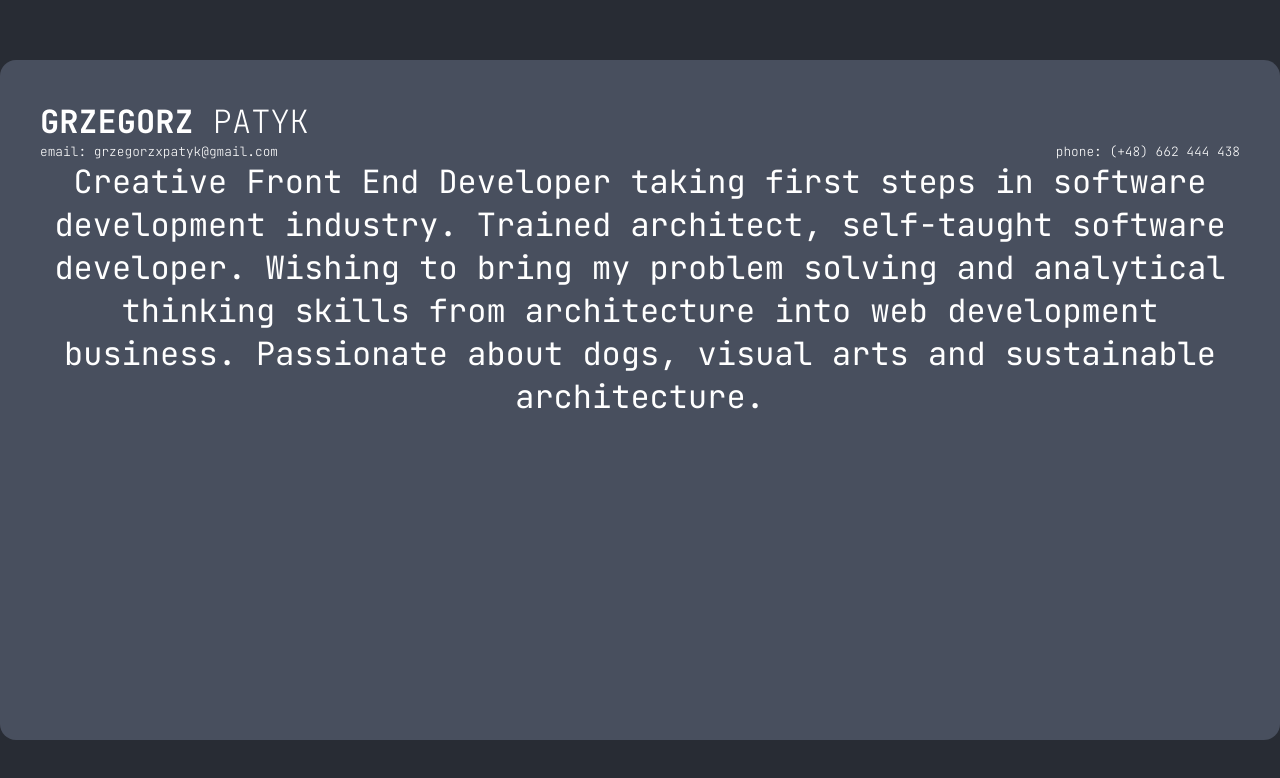
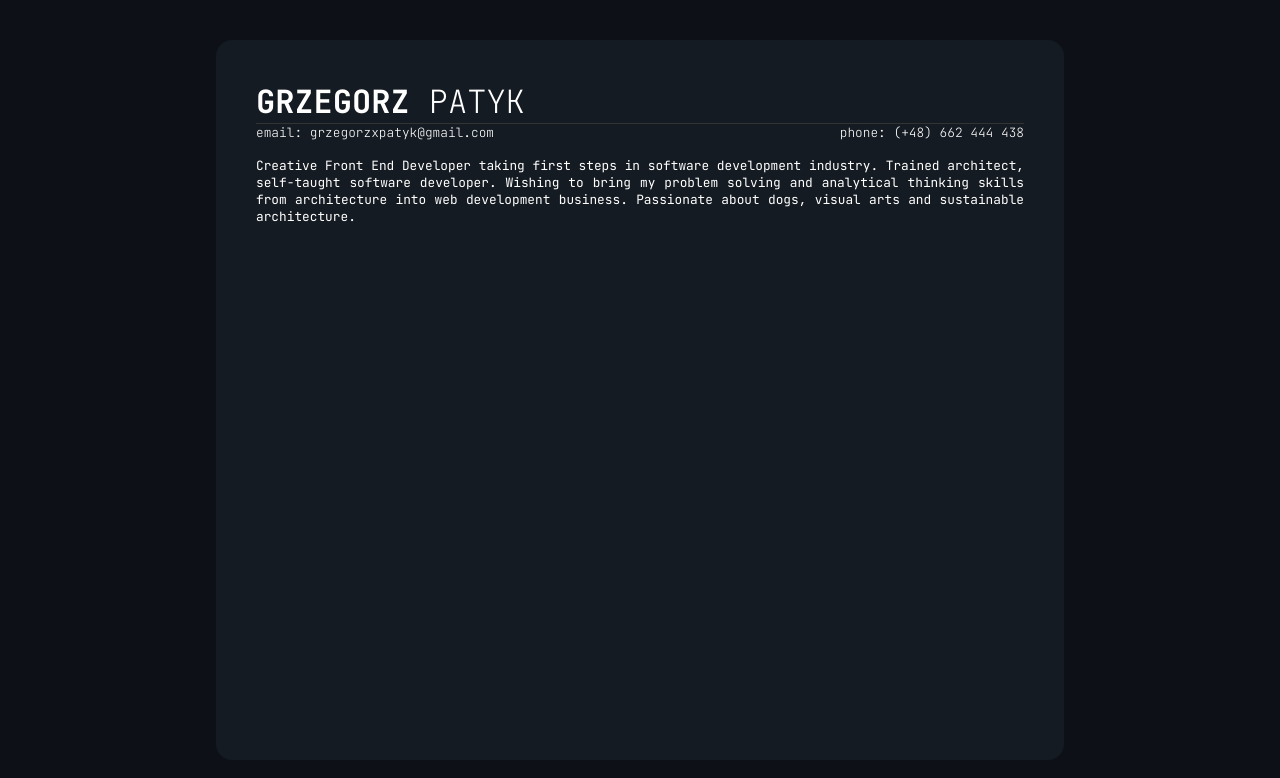
Before and after one commit to grzegorzxpatyk/my-resume, a React (Create React App) app: page / in a window 1280 px wide. Shown: the top 778 px of the page. Built offline with nearby package versions, Linux system fonts and the light colour scheme.

Commit message:
changes in styling

```diff
--- a/src/App.scss
+++ b/src/App.scss
@@ -2,11 +2,11 @@
 @import './scss/_fonts';
 
 .App {
-    text-align: center;
+    color: $primaryFontColor;
 }
 
 .App-header {
-    background-color: $background;
+    background-color: $primary;
     min-height: 100vh;
     display: flex;
     flex-direction: column;
@@ -14,13 +14,5 @@
     justify-content: center;
     font-size: 2rem;
     color: white;
-    font-family: $primary-font-family;
+    font-family: $primaryFontFamily;
 }
-
-@media print {
-    body {
-        width: 21cm;
-        height: 29.7cm;
-        padding: 30mm 45mm 30mm 45mm;
-    }
-}
--- a/src/Bio.scss
+++ b/src/Bio.scss
@@ -5,6 +5,7 @@
 .full-name {
     text-transform: uppercase;
     text-align: left;
+    border-bottom: 1px solid #333;
 }
 
 .first-name {
@@ -25,4 +26,10 @@
     display: flex;
     flex-direction: row;
     justify-content: space-between;
+    margin-bottom: 1rem;
 }
+
+.about {
+    font-size: 0.8rem;
+    text-align: justify;
+}
--- a/src/Resume.scss
+++ b/src/Resume.scss
@@ -1,11 +1,11 @@
 @import './scss/variables';
 
 .resume {
-    // width: 21cm;
+    width: 60vw;
     min-width: 40vw;
-    // height: 29.7cm;
+    height: 80vh;
     min-height: 75vh;
-    background: $background-light;
+    background: $primaryLight;
     padding: 2.5rem;
     border-radius: 1rem;
 }
--- a/src/scss/_fonts.scss
+++ b/src/scss/_fonts.scss
@@ -1,3 +1,3 @@
 @import url('https://fonts.googleapis.com/css2?family=JetBrains+Mono:wght@100;200;400;500;600;700&display=swap');
 
-$primary-font-family: 'JetBrains Mono', monospace;
+$primaryFontFamily: 'JetBrains Mono', monospace;
--- a/src/scss/_variables.scss
+++ b/src/scss/_variables.scss
@@ -1,2 +1,7 @@
-$background: #282c34;
-$background-light: #484f5e;
+$primary: #0d1017;
+$primaryLight: #151b22;
+$primaryLighter: #21262e;
+
+$primaryFontColor: #c9d1d9;
+$primaryFontLight: #f0f6fc;
+$primaryFontDark: #afbac5;
```
